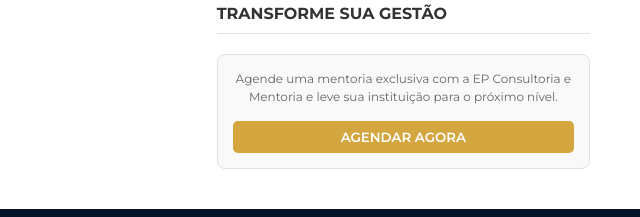
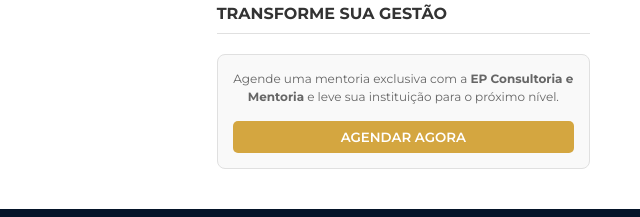
Before and after one commit to anderson-oliveira-2305/projeto_ep_cursos_consultoria, a website: page index.html in a window 1280 px wide. Shown: the part 945-1162 px from the top of the page, 640-1280 px from the left. Drawn offline with nearby package versions, Linux system fonts and the light colour scheme.

Commit message:
Ajuste nas letras

```diff
--- a/index.html
+++ b/index.html
@@ -103,7 +103,7 @@
 
            <h3 class="section-title" style="margin-top: 20px;">Transforme sua Gestão</h3>
            <div class="consultoria-card" style="display: flex; flex-direction: column; text-align: center; gap: 15px;">
-                <p style="font-size: 12px; color: #666; line-height: 1.5;">Agende uma mentoria exclusiva com a EP Consultoria e Mentoria e leve sua instituição para o próximo nível.</p>
+                <p style="font-size: 12px; color: #666; line-height: 1.5;">Agende uma mentoria exclusiva com a <strong>EP Consultoria e Mentoria</strong> e leve sua instituição para o próximo nível.</p>
                 <button class="btn-entrar" onclick="window.location.href='login.php'" style="width: 100%;">AGENDAR AGORA</button>
             </div>
         </div>
```
